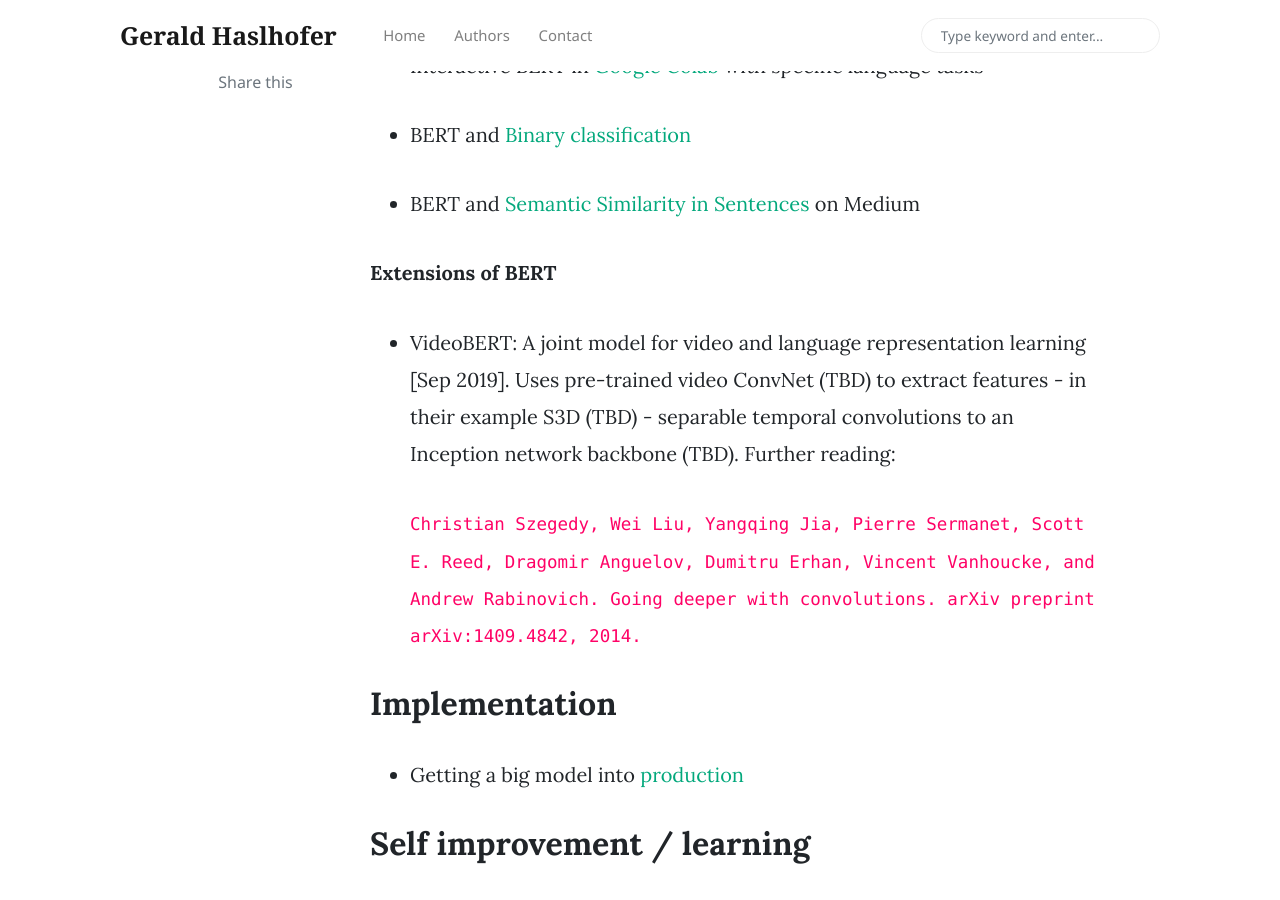
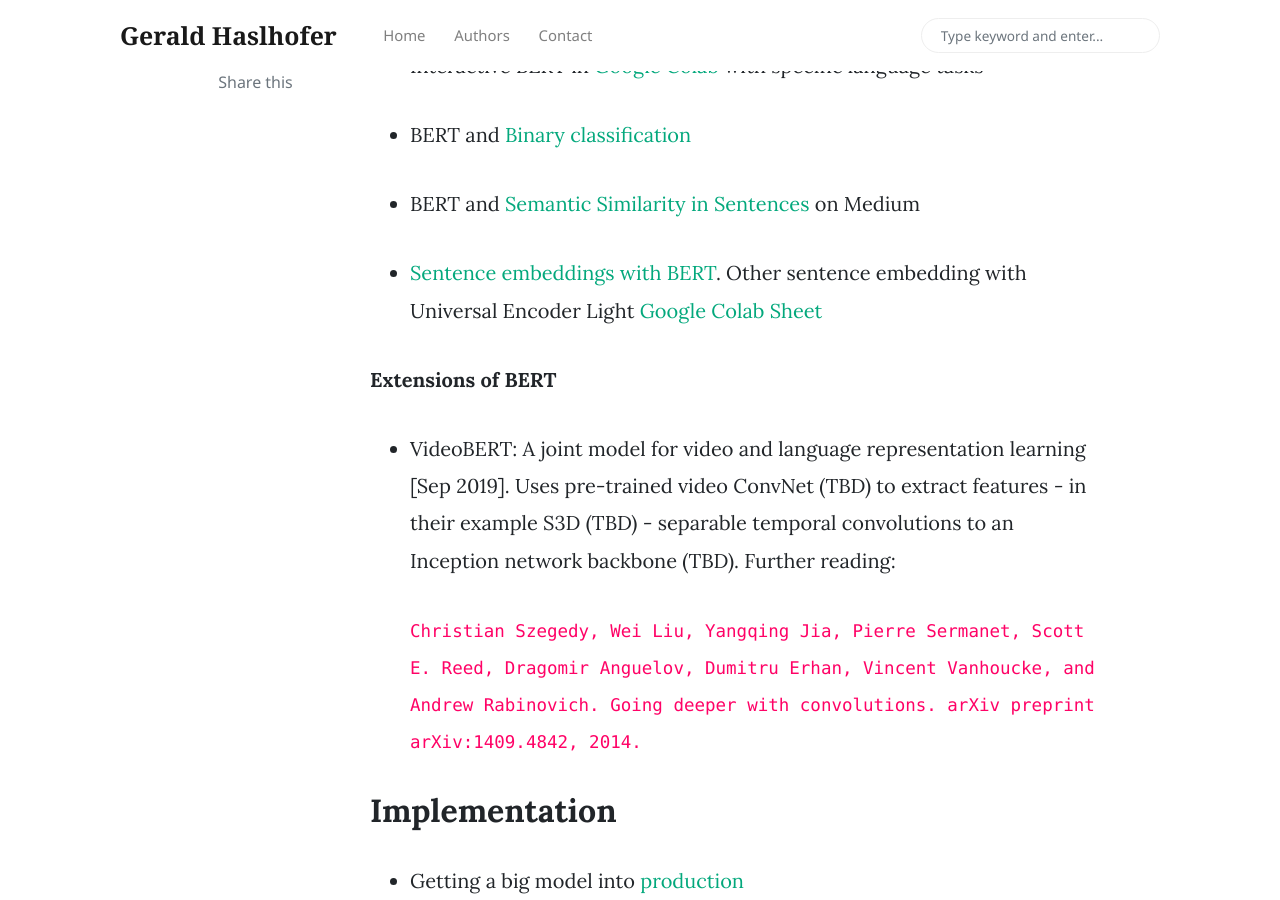
Before and after one commit to haslhofer/haslhofer.github.io, a Jekyll site: the page built from _posts/2019-11-29-nlp-introduction.md, in a window 1280 px wide and 900 px high, scrolled down 3608 px. Built offline with Jekyll 4.4.1, drawn with Linux system fonts in a browser that asks for light colours; nearby versions of some CDN libraries; comment, search, counter and statistics services are not loaded.

Commit message:
Update 2019-11-29-nlp-introduction.md

```diff
--- a/_posts/2019-11-29-nlp-introduction.md
+++ b/_posts/2019-11-29-nlp-introduction.md
@@ -77,6 +77,9 @@ BERT model is modified only slightly during the training phase (details in the g
 
 * BERT and [Semantic Similarity in Sentences](https://medium.com/analytics-vidhya/semantic-similarity-in-sentences-and-bert-e8d34f5a4677) on Medium
 
+* [Sentence embeddings with BERT](https://medium.com/genei-technology/richer-sentence-embeddings-using-sentence-bert-part-i-ce1d9e0b1343). Other sentence embedding with Universal Encoder Light [Google Colab Sheet](https://colab.research.google.com/github/tensorflow/hub/blob/master/examples/colab/semantic_similarity_with_tf_hub_universal_encoder_lite.ipynb#scrollTo=pSkjuGYoCBfU)
+
+
 **Extensions of BERT**
 
 * VideoBERT: A joint model for video and language representation learning [Sep 2019]. Uses pre-trained video ConvNet (TBD) to extract features - in their example S3D (TBD) - separable temporal convolutions to an Inception network backbone (TBD). Further reading:
```
